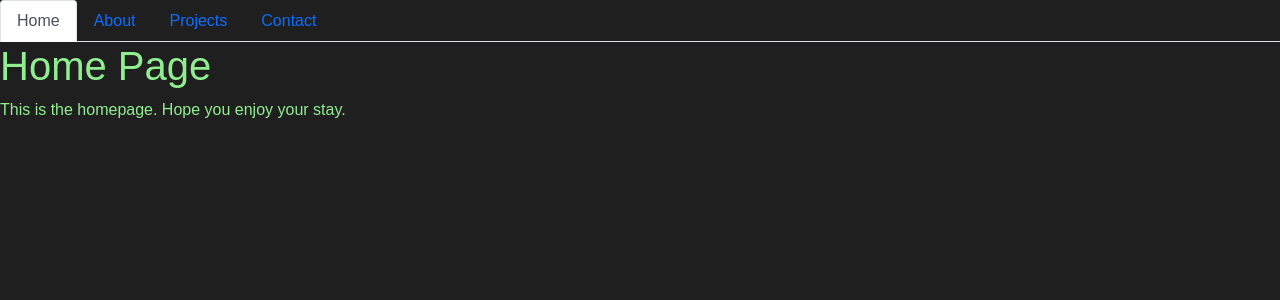
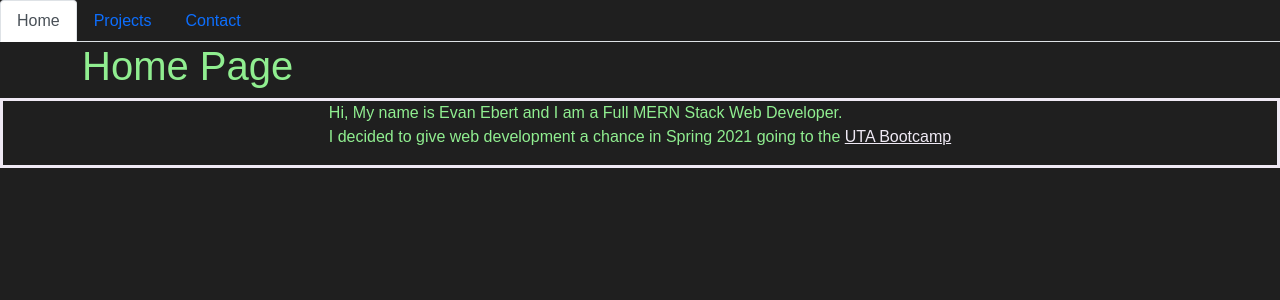
Before and after one commit to evan-ebert17/PersonalPortfolioREDUX, a React (Create React App) app: page / in a window 1280 px wide. Shown: the top 300 px of the page. Built offline with nearby package versions, Linux system fonts and the light colour scheme.

Commit message:
replaced 'aboutme' with Home and making it the default pages, also began adding text and styling to home

```diff
--- a/package.json
+++ b/package.json
@@ -13,7 +13,8 @@
     "react-bootstrap": "^2.0.0-beta.6",
     "react-dom": "^17.0.2",
     "react-scripts": "4.0.3",
-    "web-vitals": "^1.1.2"
+    "web-vitals": "^1.1.2",
+    "tsparticles": "^1.34.0"
   },
   "scripts": {
     "start": "react-scripts start",
--- a/src/App.css
+++ b/src/App.css
@@ -1,11 +1,26 @@
 :root {
     --fontcolor: #90ee90;
     --bgcolor: #1f1f1f;
+    --highlighted_text: #EFE9F4;
 }
 
 @import url('https://fonts.googleapis.com/css2?family=Titillium+Web&display=swap');
 * {
     font-family: 'Titillium Web', sans-serif;
     background-color: var(--bgcolor);
-    color: var(--fontcolor);
 }
+
+p,h1,h2,h3,h4,h5{
+    color:var(--fontcolor)
+}
+
+a {
+    color: var(--highlighted_text);
+}
+
+.pBorder {
+    color: var(--highlighted_text);
+    border-style: solid;
+    display: flex;
+    justify-content: center;
+}
--- a/src/components/NavTabs.js
+++ b/src/components/NavTabs.js
@@ -16,7 +16,7 @@ function NavTabs({ currentPage, handlePageChange }) {
           Home
         </a>
       </li>
-      <li className="nav-item">
+      {/* <li className="nav-item">
         <a
           href="#about"
           onClick={() => handlePageChange('About')}
@@ -25,7 +25,7 @@ function NavTabs({ currentPage, handlePageChange }) {
         >
           About
         </a>
-      </li>
+      </li> */}
       <li className="nav-item">
         <a
           href="#Projects"
--- a/src/components/PortfolioContainer.js
+++ b/src/components/PortfolioContainer.js
@@ -14,9 +14,9 @@ export default function PortfolioContainer() {
     if (currentPage === 'Home') {
       return <Home />;
     }
-    if (currentPage === 'About') {
-      return <About />;
-    }
+    // if (currentPage === 'About') {
+    //   return <About />;
+    // }
     if (currentPage === 'Projects') {
       return <Projects />;
     }
--- a/src/components/pages/About.js
+++ b/src/components/pages/About.js
@@ -1,17 +1,26 @@
-import React from 'react';
+// import React from 'react';
+// import "bootstrap/dist/css/bootstrap.min.css";
+// import { } from "react-bootstrap";
+// import Container from 'react-bootstrap/Container';
+// import Row from 'react-bootstrap/Row';
+// import Col from 'react-bootstrap/Col';
+// import ListGroup from 'react-bootstrap/ListGroup'
 
-export default function About() {
-  return (
-    <div>
-      <h1>About Page</h1>
-      <p>
-        Nunc pharetra finibus est at efficitur. Praesent sed congue diam.
-        Integer gravida dui mauris, ut interdum nunc egestas sed. Aenean sed
-        mollis diam. Nunc aliquet risus ac finibus porta. Nam quis arcu non
-        lectus tincidunt fermentum. Suspendisse aliquet orci porta quam semper
-        imperdiet. Praesent euismod mi justo, faucibus scelerisque risus cursus
-        in. Sed rhoncus mollis diam, sit amet facilisis lectus blandit at.
-      </p>
-    </div>
-  );
-}
+// export default function About() {
+//   return (
+//     <div>
+//       <Container className="AboutHeader">
+//         <h1>About Page</h1>
+//       </Container>
+//         <div className="pBorder">
+//           <p>
+//             Hi, My name is Evan Ebert and I am a Full MERN Stack Web Developer.
+//             <br>
+//             </br>
+//             I decided to give web development a chance in Spring 2021 going to the <a href="https://techbootcamps.utexas.edu/">UTA Bootcamp</a>
+//           </p>
+
+//         </div>
+//     </div>
+//   );
+// }
--- a/src/components/pages/Home.js
+++ b/src/components/pages/Home.js
@@ -1,12 +1,26 @@
 import React from 'react';
+import "bootstrap/dist/css/bootstrap.min.css";
+import { } from "react-bootstrap";
+import Container from 'react-bootstrap/Container';
+import Row from 'react-bootstrap/Row';
+import Col from 'react-bootstrap/Col';
+import ListGroup from 'react-bootstrap/ListGroup'
 
 export default function Home() {
   return (
     <div>
-      <h1>Home Page</h1>
-      <p>
-        This is the homepage. Hope you enjoy your stay.
-      </p>
+      <Container className="HomeHeader">
+        <h1>Home Page</h1>
+      </Container>
+        <div className="pBorder">
+          <p>
+            Hi, My name is Evan Ebert and I am a Full MERN Stack Web Developer.
+            <br>
+            </br>
+            I decided to give web development a chance in Spring 2021 going to the <a href="https://techbootcamps.utexas.edu/">UTA Bootcamp</a>
+          </p>
+
+        </div>
     </div>
   );
 }
```
Also changed, not shown: src/assets/workdaysched.png (added).
